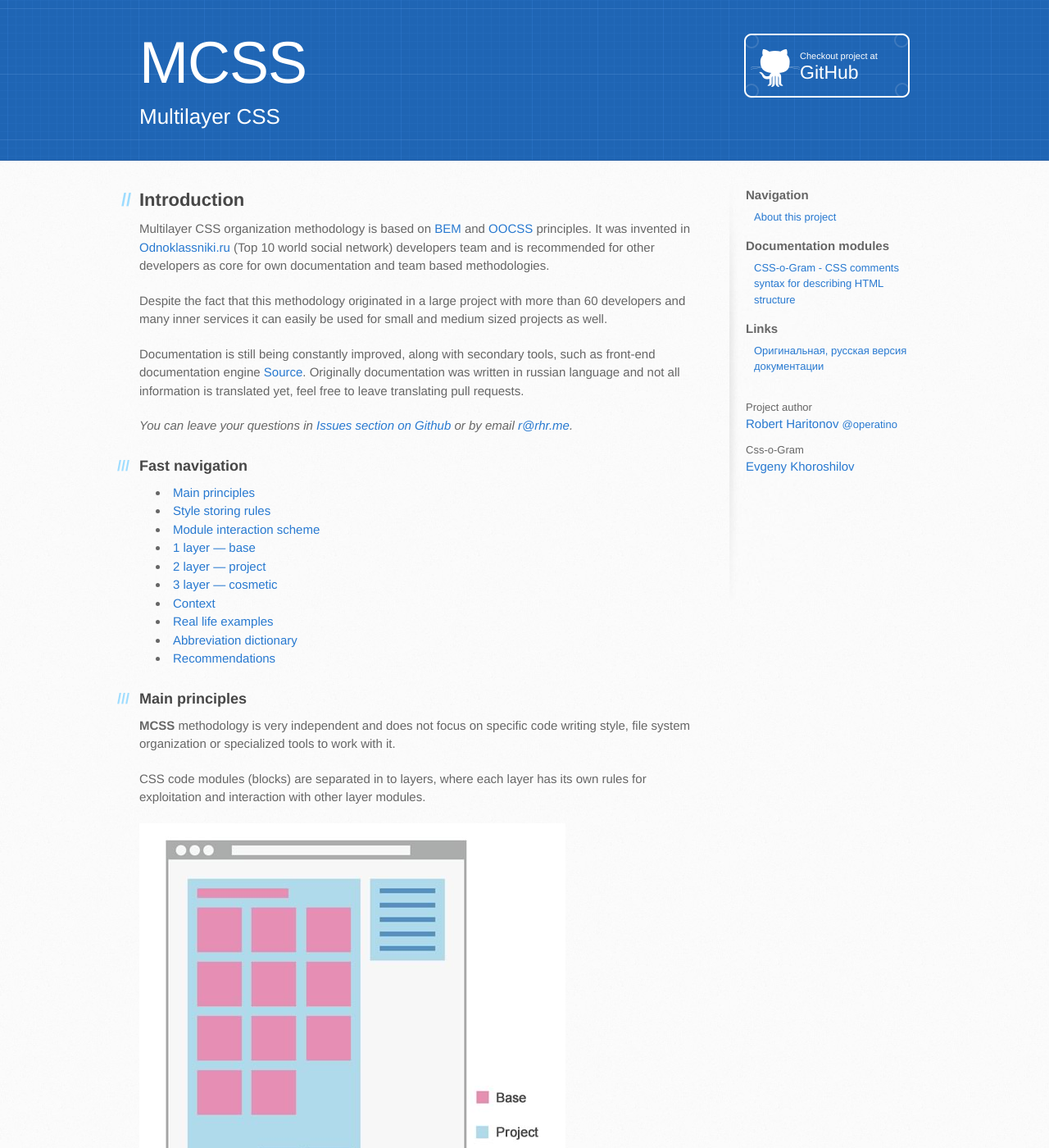
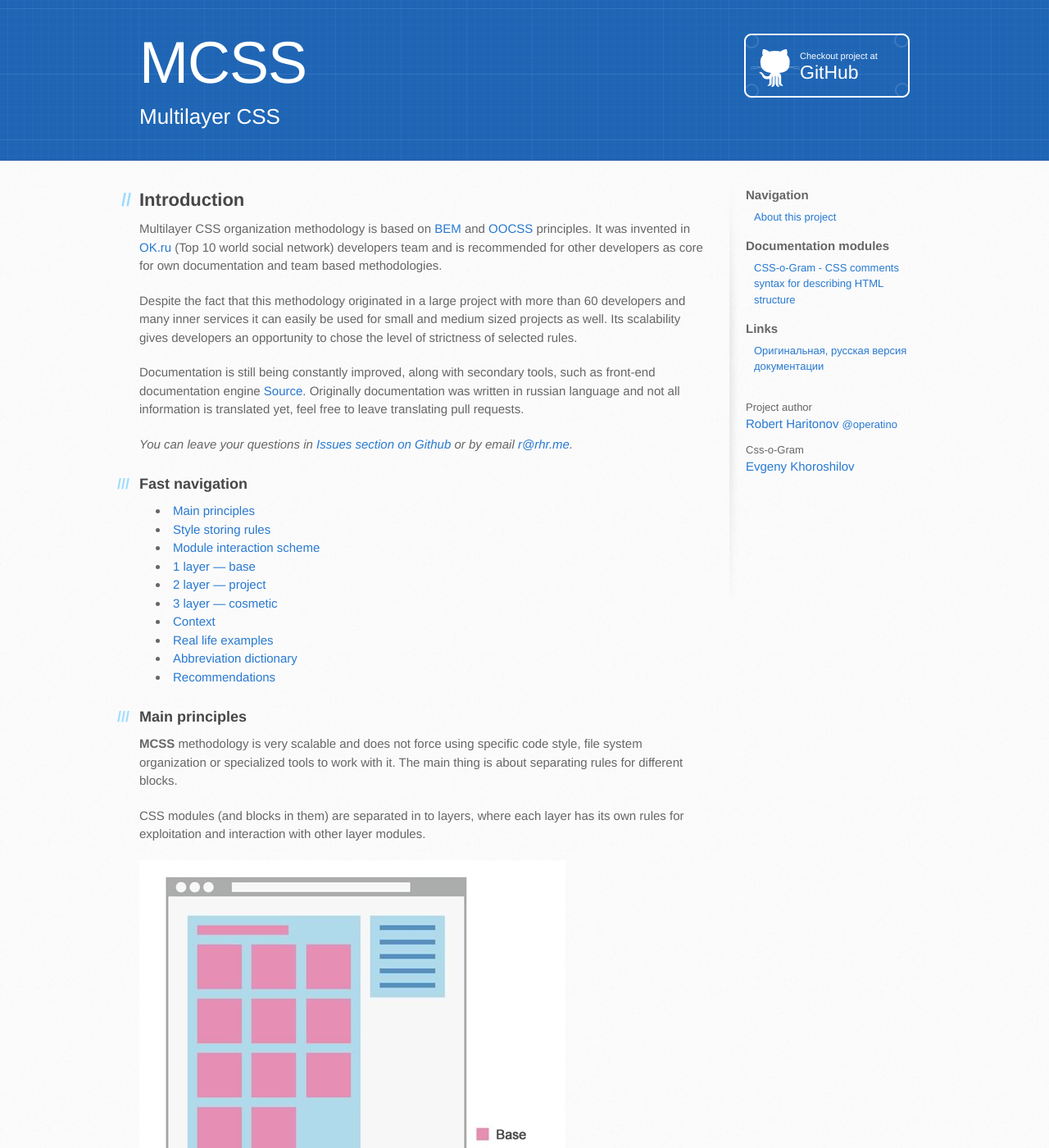
Before and after one commit to robhrt7/MCSS, a Jekyll site: the page built from en/index.md, in a window 1280 px wide and 1400 px high. Shown: the whole window at 82% size. Built offline with Jekyll 4.4.1, drawn with Linux system fonts in a browser that asks for light colours; Markdown is read by kramdown in place of the engine named in the settings; comment, search, counter and statistics services are not loaded.

Commit message:
Fixing link to BEM website Few improvements for intro

```diff
--- a/en/index.md
+++ b/en/index.md
@@ -5,9 +5,9 @@
 ---
 
 ## Introduction
-Multilayer CSS organization methodology is based on [BEM]((http://bem.info/)) and [OOCSS](http://oocss.org/) principles. It was invented in [Odnoklassniki.ru](http://corp.mail.ru/en/communications/odnoklassniki) (Top 10 world social network) developers team and is recommended for other developers as core for own documentation and team based methodologies.
+Multilayer CSS organization methodology is based on [BEM](http://bem.info/) and [OOCSS](http://oocss.org/) principles. It was invented in [OK.ru](http://corp.mail.ru/en/communications/odnoklassniki) (Top 10 world social network) developers team and is recommended for other developers as core for own documentation and team based methodologies.
 
-Despite the fact that this methodology originated in a large project with more than 60 developers and many inner services it can easily be used for small and medium sized projects as well.
+Despite the fact that this methodology originated in a large project with more than 60 developers and many inner services it can easily be used for small and medium sized projects as well. Its scalability gives developers an opportunity to chose the level of strictness of selected rules.
 
 Documentation is still being constantly improved, along with secondary tools, such as front-end documentation engine [Source](http://sourcejs.com). Originally documentation was written in russian language and not all information is translated yet, feel free to leave translating pull requests.
 
@@ -29,9 +29,9 @@
 <a id="main"></a>
 ### Main principles
 
-**MCSS** methodology is very independent and does not focus on specific code writing style, file system organization or specialized tools to work with it.
+**MCSS** methodology is very scalable and does not force using specific code style, file system organization or specialized tools to work with it. The main thing is about separating rules for different blocks.
 
-CSS code modules (blocks) are separated in to layers, where each layer has its own rules for exploitation and interaction with other layer modules.
+CSS modules (and blocks in them) are separated in to layers, where each layer has its own rules for exploitation and interaction with other layer modules.
 
 ![image]({{ site.baseurl }}/images/modules.jpg)
 
```
Also changed, not shown: index.md (+1 -1 lines).
